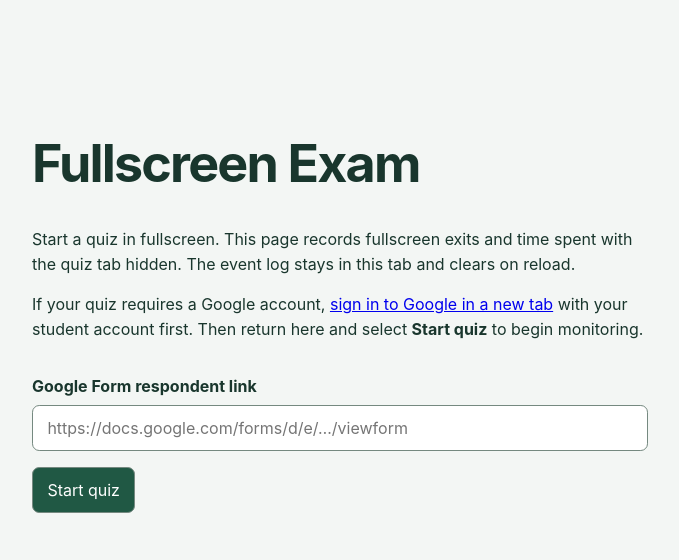
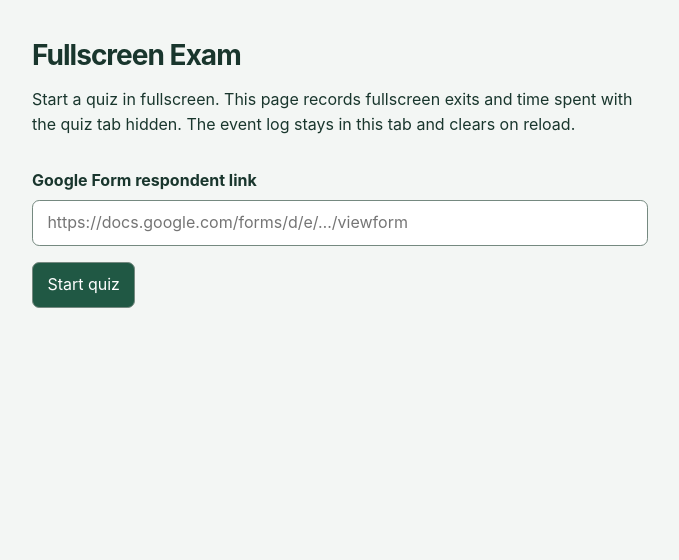
Before and after one commit to devw/google-forms-focus-monitor, a plain HTML site: page index.html in a window 1280 px wide. Shown: the whole page, without its empty margins (300-979 px from the left). Drawn offline with Linux system fonts and the light colour scheme.

Commit message:
Customize exam welcome title and clarify student instructions (index.html)

```diff
--- a/index.html
+++ b/index.html
@@ -8,6 +8,8 @@
 body { margin: 0; background: #f3f6f4; color: #19362d; font: 1rem/1.55 "Inter", system-ui, sans-serif }
 main { max-width: 42rem; margin: 9vh auto; padding: 1.75rem }
 h1 { font-size: clamp(2rem,5vw,3.25rem); line-height: 1.1; letter-spacing: -.035em }
+#welcome { margin: 3vh auto; padding-block: 1rem }
+#welcome h1 { margin: 0 0 .6rem; font-size: clamp(1.35rem, 3vw, 1.75rem); overflow-wrap: anywhere }
 label { display: block; font-weight: 650; margin-top: 2rem }
 input,button { font: inherit; border: 1px solid #758980; border-radius: .45rem; padding: .6rem .9rem }
 input { width: 100%; margin: .4rem 0 1rem }
@@ -34,7 +36,6 @@ iframe { flex: 1; min-height: 0; width: 100%; border: 0; background: white }
 <main id="welcome">
 <h1>Fullscreen Exam</h1>
 <p id="notice">Start a quiz in fullscreen. This page records fullscreen exits and time spent with the quiz tab hidden. The event log stays in this tab and clears on reload.</p>
-<p>If your quiz requires a Google account, <a href="https://accounts.google.com/" target="_blank" rel="noopener noreferrer">sign in to Google in a new tab</a> with your student account first. Then return here and select <strong>Start quiz</strong> to begin monitoring.</p>
 <form id="setup">
 <div id="form-choice"><label for="url">Google Form respondent link</label>
 <input type="url" id="url" required placeholder="https://docs.google.com/forms/d/e/…/viewform">
```
